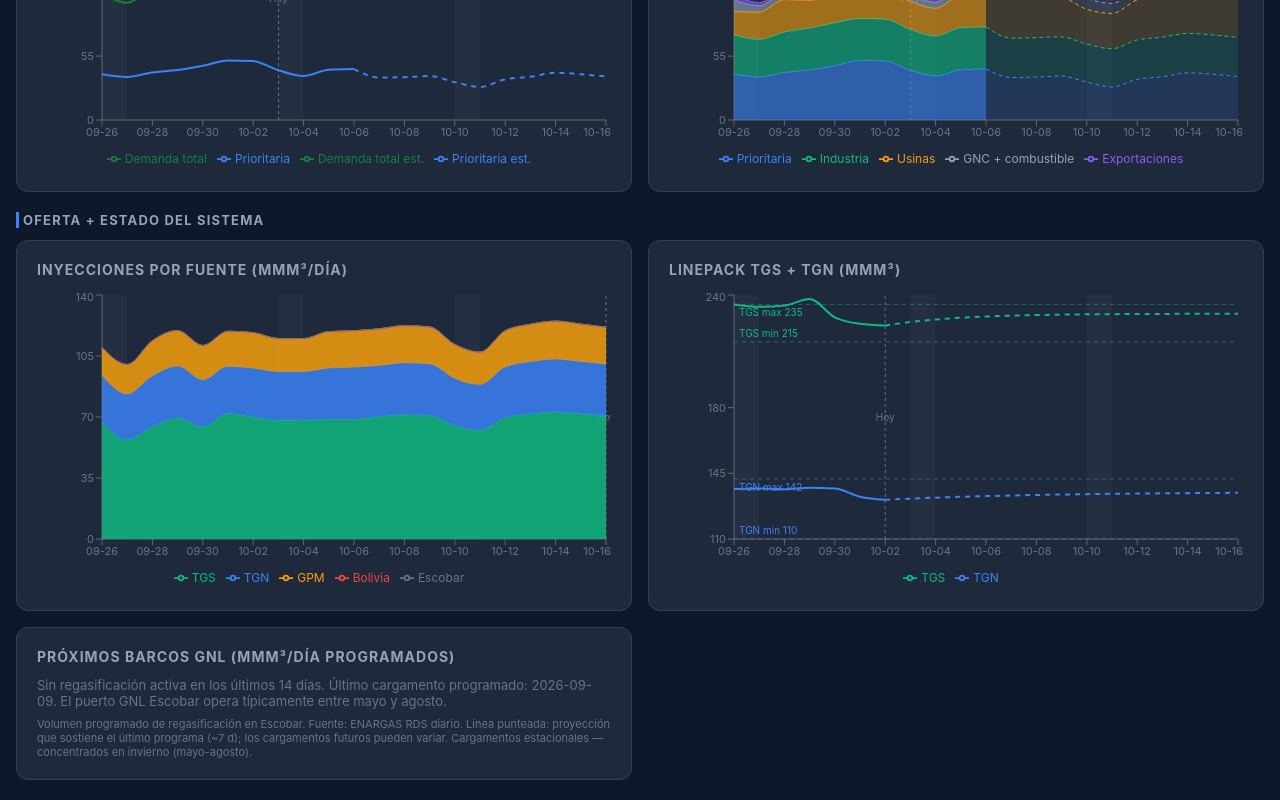
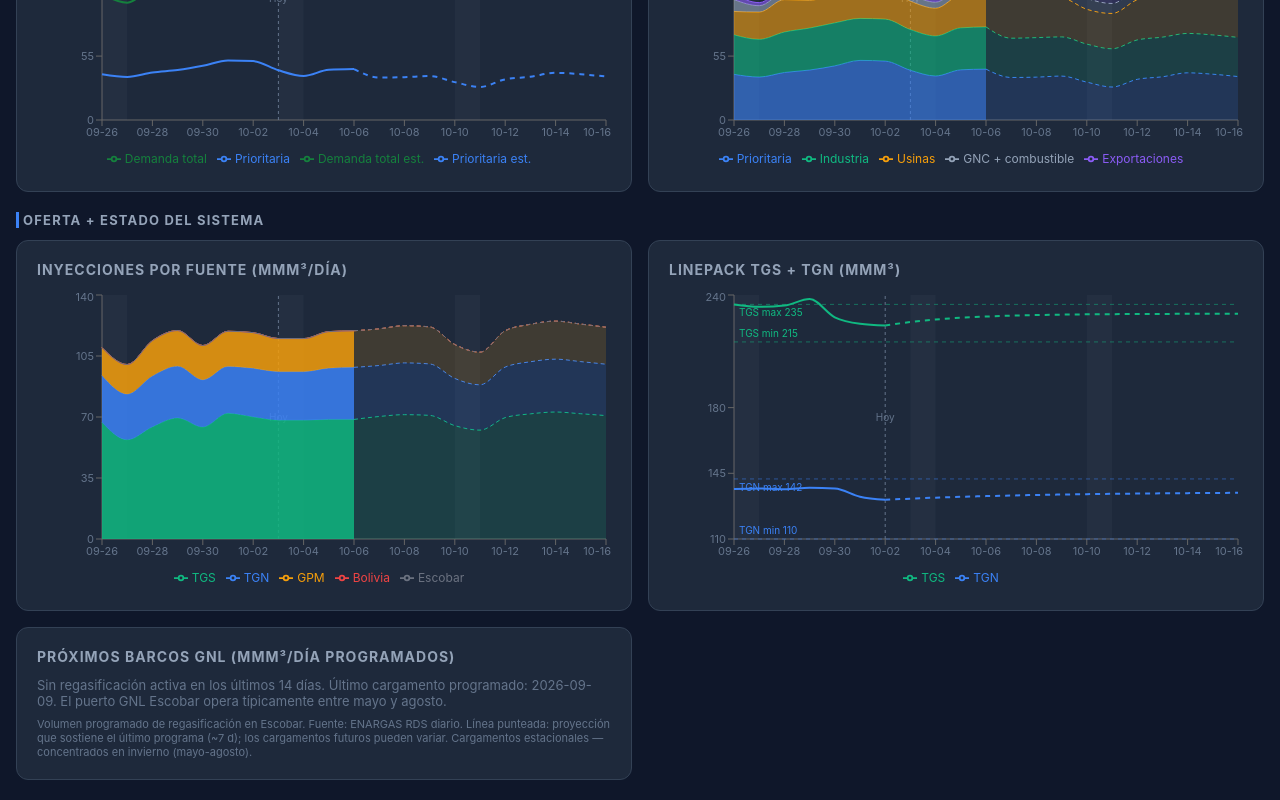
Before and after one commit to RodrigoManassero/estado-sistema-gas-rodrigo, a React (Vite) app: page / in a window 1280 px wide. Shown: the part 3052-3852 px from the top of the page. Built offline with nearby package versions, Linux system fonts and the light colour scheme.

Commit message:
Refactor InjectionsChart to include today's date

```diff
--- a/src/components/InjectionsChart.tsx
+++ b/src/components/InjectionsChart.tsx
@@ -11,7 +11,7 @@ import {
   ReferenceLine,
 } from 'recharts'
 import type { DailyRow } from '../types'
-import { formatTooltipDate, weekendSpans } from '../utils/charts'
+import { formatTooltipDate, weekendSpans, getTodayIso } from '../utils/charts'
 
 const fmt = (d: string) => (d && d.length >= 10 ? d.slice(5, 10) : d)
 
@@ -30,57 +30,52 @@ const COLORS = {
 
 export default function InjectionsChart({ data, allDates }: Props) {
   const rawRows = data || []
+  const todayIso = getTodayIso() // Obtenemos la fecha actual real (YYYY-MM-DD)
 
-  // 1. Identificar el último día con dato histórico real
+  // 1. Identificar si una fila es forecast
+  const isForecastRow = (r: any) =>
+    r.origen === 'MODELO_FORECAST' || r.tipo === 'F' || Boolean(r.isForecast)
+
+  // 2. Encontrar el corte histórico para separar las series visuales
   const lastHistorical = useMemo(() => {
-    const realRows = rawRows.filter((r) => !r.isForecast)
+    const realRows = rawRows.filter((r) => !isForecastRow(r))
     return realRows.length > 0 ? realRows[realRows.length - 1].fecha : ''
   }, [rawRows])
 
-  // 2. Mapear y separar datos entre capa Real y capa Estimada
+  // 3. Separar los datos en capa Real y Forecast
   const rows = useMemo(() => {
     const dateSet = allDates && allDates.length > 0 ? new Set(allDates) : null
     const filtered = dateSet ? rawRows.filter((r) => dateSet.has(r.fecha)) : rawRows
 
     return filtered.map((r) => {
-      const gpmVal = (r as any).iny_gpm ?? r.iny_enarsa ?? 0
+      const gpmVal = (r as any).iny_gpm ?? (r as any).iny_enarsa ?? 0
+      const isFc = isForecastRow(r)
       const isHistorical = !lastHistorical || r.fecha <= lastHistorical
-      const isForecast = !lastHistorical || r.fecha >= lastHistorical
       const isOverlap = r.fecha === lastHistorical
 
-      // Datos reales (solo hasta lastHistorical)
       const tgs = isHistorical ? r.iny_tgs ?? null : null
       const tgn = isHistorical ? r.iny_tgn ?? null : null
       const gpm = isHistorical ? gpmVal : null
       const bolivia = isHistorical ? r.iny_bolivia ?? null : null
       const escobar = isHistorical ? r.iny_escobar ?? null : null
 
-      // Datos estimados (desde lastHistorical en adelante)
       let tgsEst: number | null = null
       let tgnEst: number | null = null
       let gpmEst: number | null = null
       let boliviaEst: number | null = null
       let escobarEst: number | null = null
 
-      if (isForecast) {
-        if (isOverlap) {
-          // Asignar valores del punto de empalme para continuidad gráfica
-          tgsEst = r.iny_tgs ?? null
-          tgnEst = r.iny_tgn ?? null
-          gpmEst = gpmVal
-          boliviaEst = r.iny_bolivia ?? null
-          escobarEst = r.iny_escobar ?? null
-        } else {
+      if (isFc || isOverlap) {
         tgsEst = r.iny_tgs ?? null
         tgnEst = r.iny_tgn ?? null
         gpmEst = gpmVal
         boliviaEst = r.iny_bolivia ?? null
         escobarEst = r.iny_escobar ?? null
       }
-      }
 
       return {
         ...r,
+        isForecast: isFc,
         iny_tgs: tgs,
         iny_tgn: tgn,
         iny_gpm: gpm,
@@ -117,7 +112,6 @@ export default function InjectionsChart({ data, allDates }: Props) {
           labelStyle={{ color: '#94a3b8' }}
           labelFormatter={(label: any) => formatTooltipDate(label)}
           formatter={(value: any, name: any, item: any) => {
-            // Ocultar métricas duplicadas de la serie estimada en el día de empalme
             if (item.payload.fecha === lastHistorical && String(item.dataKey).endsWith('_est')) {
               return [null, null]
             }
@@ -140,9 +134,9 @@ export default function InjectionsChart({ data, allDates }: Props) {
           />
         ))}
 
-        {lastHistorical && (
+        {/* Línea vertical referenciada a la FECHA REAL DE HOY del sistema */}
         <ReferenceLine
-            x={lastHistorical}
+          x={todayIso}
           stroke="#64748b"
           strokeDasharray="3 3"
           label={{
@@ -152,7 +146,6 @@ export default function InjectionsChart({ data, allDates }: Props) {
             position: 'center',
           }}
         />
-        )}
 
         {/* Capa Histórica (Sólida) */}
         <Area type="monotone" dataKey="iny_tgs" stackId="real" fill={COLORS.tgs} stroke={COLORS.tgs} fillOpacity={0.85} name="TGS" isAnimationActive={false} />
```
Lines whose indentation alone changed are shown as unchanged.
